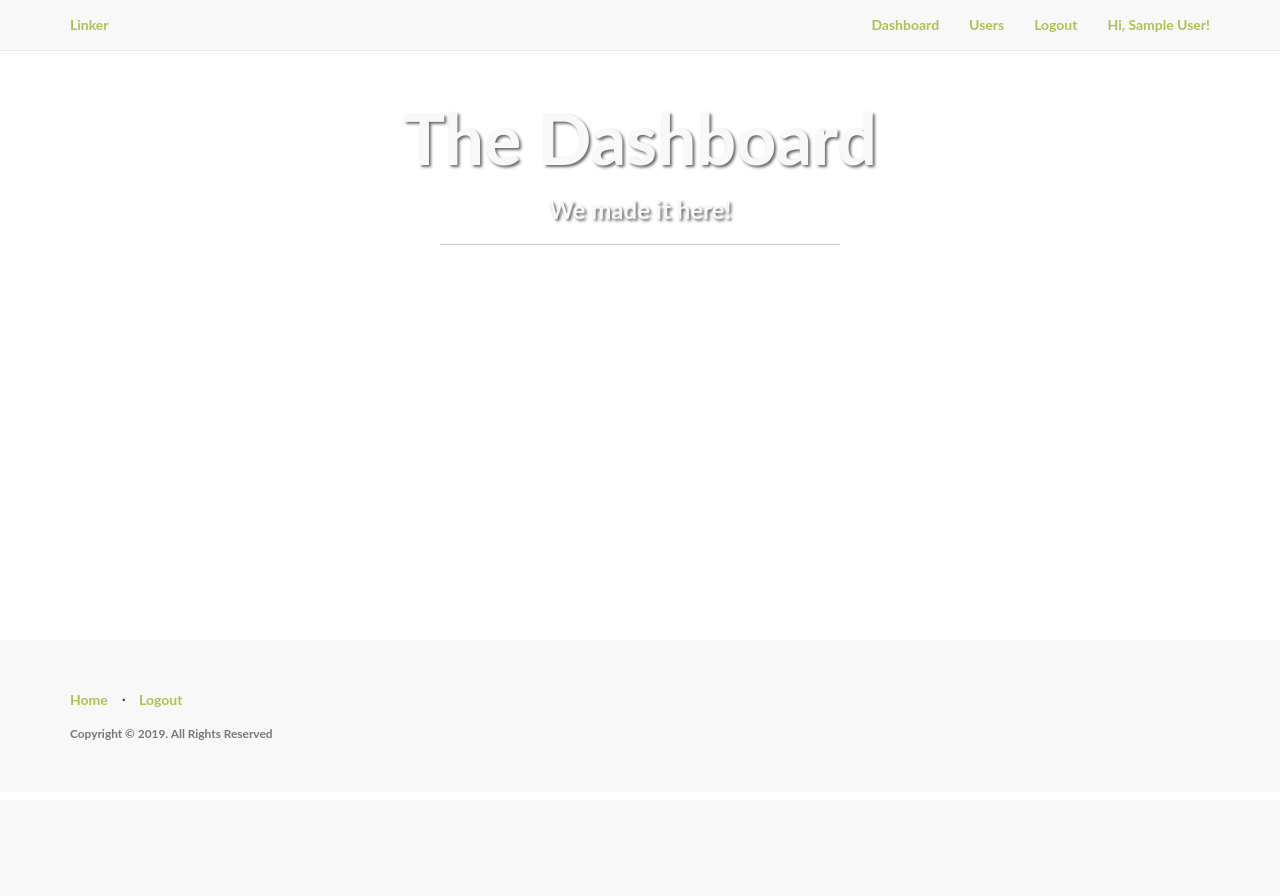
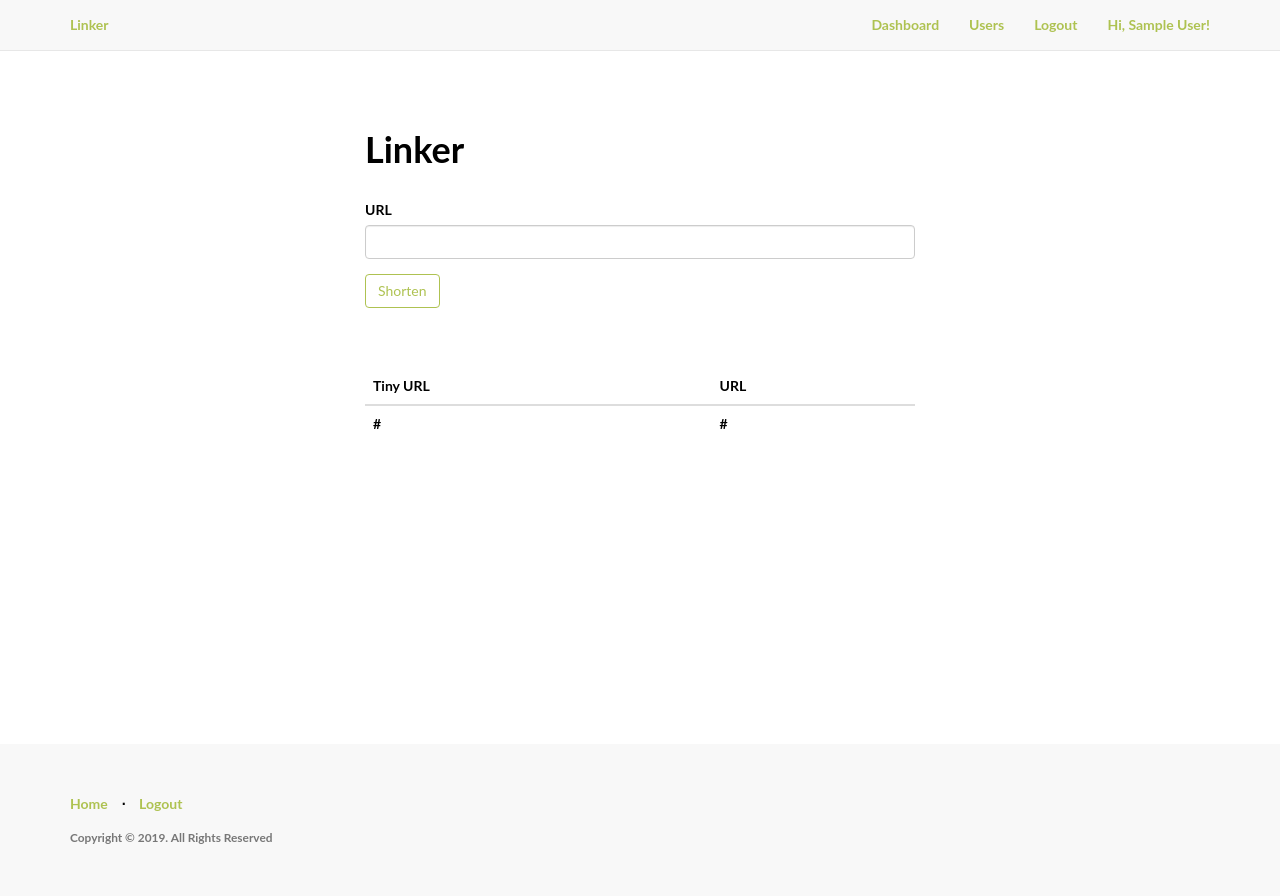
Before and after one commit to c2gahlot/Link-Shortner, a Flask app: page /dashboard in a window 1280 px wide. Before the commit the page ends 740 px from the top, so only its background shows below. Run offline with Flask 2, Linux system fonts and the light colour scheme; a user stored in the database is signed in; tables that the repository leaves empty hold one stand-in row (values such as "Sample post"); parts of the project's set-up code (start-up, migrations or seed data) failed here and were passed over; some libraries are stand-ins or nearby versions.

Commit message:
Created link generate and redirect route

```diff
--- /dev/null
+++ b/app/home/forms.py
@@ -0,0 +1,12 @@
+from flask_wtf import FlaskForm
+from wtforms import StringField, SubmitField, ValidationError
+from wtforms.validators import DataRequired, Email
+from ..models import Link
+
+
+class ShortenUrlForm(FlaskForm):
+    """
+    Form for users to create new account
+    """
+    url = StringField('URL')
+    submit = SubmitField('Shorten')
--- a/app/home/views.py
+++ b/app/home/views.py
@@ -1,24 +1,70 @@
-from flask import render_template, abort
+from flask import render_template, abort, flash, current_app, redirect
 from flask_login import login_required, current_user
+from .forms import ShortenUrlForm
+from ..models import Link
+from . import home
+from .. import db
 
-from . import home
+import string
+import random
 
 
-@home.route('/')
+def create_tiny_url():
+    return ''.join(random.choices(string.ascii_lowercase + string.digits, k=7))
+
+
+def retrieve_tiny_url(url, user_id):
+    tiny_url = ''
+    link = Link.query.filter_by(url=url, user_id=user_id).first()
+    if not link:
+        tiny_url = create_tiny_url()
+        link = Link(url=url,
+                    tiny_url=tiny_url,
+                    user_id=user_id)
+        db.session.add(link)
+        db.session.commit()
+    else:
+        tiny_url = link.tiny_url
+    return tiny_url
+
+
+@home.route('/', methods=['GET', 'POST'])
 def homepage():
     """
     Render the homepage template on the / route
     """
-    return render_template('home/index.html', title="Welcome")
+    form = ShortenUrlForm()
+    if form.validate_on_submit():
+        user_id = None
+        tiny_url = retrieve_tiny_url(form.url.data, user_id)
+        flash('Here is your shortened url : ' + current_app.config['BASE_URL'] + tiny_url)
+    return render_template('home/index.html', form=form, title="Welcome")
 
 
-@home.route('/dashboard')
+@home.route('/<tiny_url>', methods=['GET', 'POST'])
+def url_redirect(tiny_url):
+    """
+    Render the homepage template on the / route
+    """
+    link = Link.query.filter_by(tiny_url=tiny_url).first()
+    if not link:
+        abort(404)
+    return redirect(link.url)
+
+
+@home.route('/dashboard', methods=['GET', 'POST'])
 @login_required
 def dashboard():
     """
     Render the dashboard template on the /dashboard route
     """
-    return render_template('home/dashboard.html', title="Dashboard")
+    links = Link.query.filter_by(user_id=current_user.get_id())
+    form = ShortenUrlForm()
+    if form.validate_on_submit():
+        user_id = current_user.get_id()
+        tiny_url = retrieve_tiny_url(form.url.data, user_id)
+        flash('Here is your shortened url : ' + current_app.config['BASE_URL'] + tiny_url)
+    return render_template('home/dashboard.html', form=form, links=links, title="Dashboard")
 
 
 @home.route('/admin/dashboard')
--- a/app/models.py
+++ b/app/models.py
@@ -59,8 +59,8 @@
     __tablename__ = 'links'
 
     id = db.Column(db.Integer, primary_key=True)
-    name = db.Column(db.String(60), unique=True)
-    description = db.Column(db.String(200))
+    tiny_url = db.Column(db.String(60), unique=True, nullable=False)
+    url = db.Column(db.String(200), index=True, nullable=False)
     user_id = db.Column(db.Integer, db.ForeignKey('users.id'))
 
     def __repr__(self):
--- a/app/static/css/style.css
+++ b/app/static/css/style.css
@@ -5,6 +5,7 @@
 
 body, h1, h2, h3 {
     font-family: "Lato", "Helvetica Neue", Helvetica, Arial, sans-serif;
+    color: black;
     font-weight: 700;
 }
 
@@ -67,8 +68,6 @@
 .intro-header {
     padding-top: 50px;
     padding-bottom: 50px;
-    text-align: center;
-    color: #f8f8f8;
     background-size: cover;
     height: 100%;
 }
@@ -104,3 +103,7 @@
   height: 100%;
   margin: 0 auto -4em;
 }
+
+label {
+    color: black;
+}
--- a/app/templates/base.html
+++ b/app/templates/base.html
@@ -3,7 +3,7 @@
 <head>
     <title>{{ title }} | Linker</title>
     <link href="https://maxcdn.bootstrapcdn.com/bootstrap/3.3.7/css/bootstrap.min.css" rel="stylesheet">
-    {% include 'style.html' %}
+    <link rel="stylesheet" href="{{ url_for('static', filename='css/style.css') }}">
     <link rel="shortcut icon" href="{{ url_for('static', filename='img/favicon.png') }}">
 </head>
 <body>
@@ -17,7 +17,11 @@
                 <span class="icon-bar"></span>
                 <span class="icon-bar"></span>
             </button>
-            <a class="navbar-brand topnav" href="{{ url_for('home.homepage') }}">Linker</a>
+            {% if current_user.is_authenticated %}
+                <a class="navbar-brand topnav" href="{{ url_for('home.dashboard') }}">Linker</a>
+            {% else %}
+                <a class="navbar-brand topnav" href="{{ url_for('home.homepage') }}">Linker</a>
+            {% endif %}
         </div>
         <div class="collapse navbar-collapse" id="bs-example-navbar-collapse-1">
             <ul class="nav navbar-nav navbar-right">
--- a/app/templates/home/dashboard.html
+++ b/app/templates/home/dashboard.html
@@ -1,17 +1,35 @@
+{% import "bootstrap/utils.html" as utils %}
+{% import "bootstrap/wtf.html" as wtf %}
 {% extends "base.html" %}
 {% block title %}Dashboard{% endblock %}
 {% block body %}
-<div class="intro-header">
-    <div class="container">
-        <div class="row">
-            <div class="col-lg-12">
-                <div class="intro-message">
-                    <h1>The Dashboard</h1>
-                    <h3>We made it here!</h3>
-                    <hr class="intro-divider">
-                </div>
+    <div class="intro-header">
+        <div class="container">
+            {{ utils.flashed_messages() }}
+            <div class="center">
+                <h1>Linker</h1>
+                <br/>
+                {{ wtf.quick_form(form) }}
+                <br/>
+                <br/>
+                <br/>
+                <table class="table">
+                    <thead>
+                    <tr>
+                        <th scope="col">Tiny URL</th>
+                        <th scope="col">URL</th>
+                    </tr>
+                    </thead>
+                    <tbody>
+                    {% for link in links %}
+                        <tr>
+                            <td>{{ link.tiny_url }}</td>
+                            <td>{{ link.url }}</td>
+                        </tr>
+                    {% endfor %}
+                    </tbody>
+                </table>
             </div>
         </div>
     </div>
-</div>
 {% endblock %}
--- a/app/templates/style.html
+++ /dev/null
@@ -1,104 +0,0 @@
-<style>
-    body, html {
-        width: 100%;
-        height: 100%;
-    }
-
-    body, h1, h2, h3 {
-        font-family: "Lato", "Helvetica Neue", Helvetica, Arial, sans-serif;
-        font-weight: 700;
-    }
-
-    a, .navbar-default .navbar-brand, .navbar-default .navbar-nav > li > a {
-        color: #aec251;
-    }
-
-    a:hover, .navbar-default .navbar-brand:hover, .navbar-default .navbar-nav > li > a:hover {
-        color: #687430;
-    }
-
-    footer {
-        padding: 50px 0;
-        background-color: #f8f8f8;
-    }
-
-    p.copyright {
-        margin: 15px 0 0;
-    }
-
-    .alert-info {
-        width: 50%;
-        margin: auto;
-        color: #687430;
-        background-color: #e6ecca;
-        border-color: #aec251;
-    }
-
-    .btn-default {
-        border-color: #aec251;
-        color: #aec251;
-    }
-
-    .btn-default:hover {
-        background-color: #aec251;
-    }
-
-    .center {
-        margin: auto;
-        width: 50%;
-        padding: 10px;
-    }
-
-    .content-section {
-        padding: 50px 0;
-        border-top: 1px solid #e7e7e7;
-    }
-
-    .footer, .push {
-        clear: both;
-        height: 4em;
-    }
-
-    .intro-divider {
-        width: 400px;
-        border-top: 1px solid #f8f8f8;
-        border-bottom: 1px solid rgba(0, 0, 0, 0.2);
-    }
-
-    .intro-header {
-        padding-top: 50px;
-        padding-bottom: 50px;
-        text-align: center;
-        color: #f8f8f8;
-        background-size: cover;
-    }
-
-    .intro-message {
-        position: relative;
-    }
-
-    .intro-message > h1 {
-        margin: 0;
-        text-shadow: 2px 2px 3px rgba(0, 0, 0, 0.6);
-        font-size: 5em;
-    }
-
-    .intro-message > h3 {
-        text-shadow: 2px 2px 3px rgba(0, 0, 0, 0.6);
-    }
-
-    .lead {
-        font-size: 18px;
-        font-weight: 400;
-    }
-
-    .topnav {
-        font-size: 14px;
-    }
-
-    .wrapper {
-        min-height: 87%;
-        height: auto !important;
-        margin: 0 auto -4em;
-    }
-</style>
--- a/config.py
+++ b/config.py
@@ -9,10 +9,12 @@
 
 class ProductionConfig(BaseConfig):
     DEBUG = False
+    BASE_URL = 'http://linker.c2gahlot.com/'
 
 
 class DevelopmentConfig(BaseConfig):
     DEBUG = True
+    BASE_URL = 'http://192.168.10.11:82/'
 
 
 app_config = {
```
Also changed, not shown: app/templates/home/index.html (+9 -10 lines).
